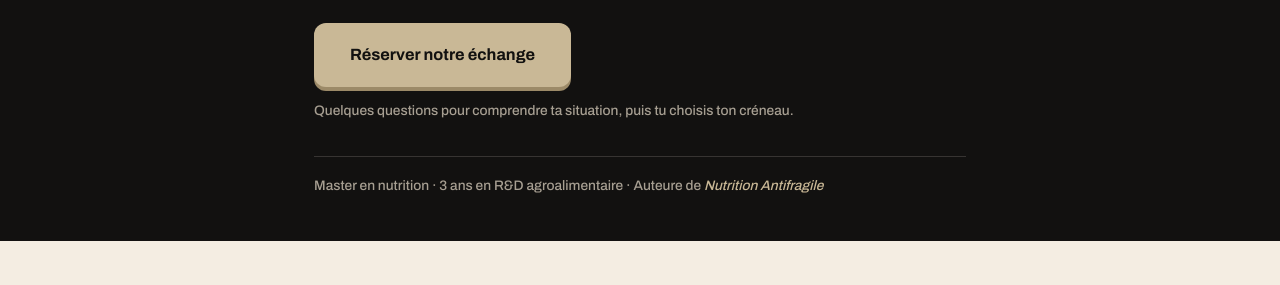
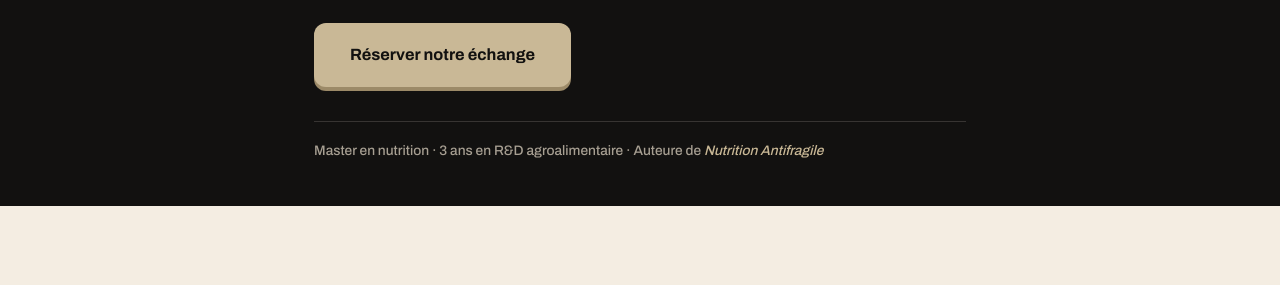
Before and after one commit to alionka34-code/accompagnement, a plain HTML site: page index.html in a window 1280 px wide. Shown: the part 329-614 px from the top of the page. Drawn offline with Linux system fonts and the light colour scheme.

Commit message:
Remove duplicate micro paragraph in index.html
Removed duplicate micro paragraph about understanding the situation.

```diff
--- a/index.html
+++ b/index.html
@@ -61,7 +61,6 @@ footer a{color:var(--muted)}
   <h1>Tu manges « sain », mais ton corps <em>te fait souffrir.</em></h1>
   <p class="lead">Tu cuisines maison, tu fais attention à la qualité de ce que tu manges. Alors pourquoi es-tu toujours ballonnée, fatiguée ou préoccupée par ton poids ?</p>
   <a class="btn" href="https://agenda.yuply.fr/alionka/appel">Réserver notre échange</a>
-  <p class="micro">Quelques questions pour comprendre ta situation, puis tu choisis ton créneau.</p>
   <p class="quals">Master en nutrition · 3 ans en R&amp;D agroalimentaire · Auteure de <em>Nutrition Antifragile</em></p>
  </div>
 </header>
@@ -124,7 +123,6 @@ footer a{color:var(--muted)}
   <p>On échange sur ta situation, ce que tu as déjà essayé et ce que tu aimerais changer.</p>
   <p>Si mon approche correspond à tes besoins, je t’explique comment nous pourrions travailler ensemble.</p>
   <p style="margin-top:30px"><a class="btn" href="https://agenda.yuply.fr/alionka/appel">Réserver notre échange</a></p>
-  <p class="micro">Quelques questions pour comprendre ta situation, puis tu choisis ton créneau.</p>
   <p class="dm-link">Une question avant de réserver ? <a href="https://ig.me/m/nutrition_antifragile" target="_blank" rel="noopener noreferrer">Écris-moi sur Instagram.</a></p>
   <p class="book">Tu préfères commencer par découvrir ma vision ? <a class="l" href="https://nutrition-antifragile.vercel.app">Lis Nutrition Antifragile.</a></p>
  </div>
```
